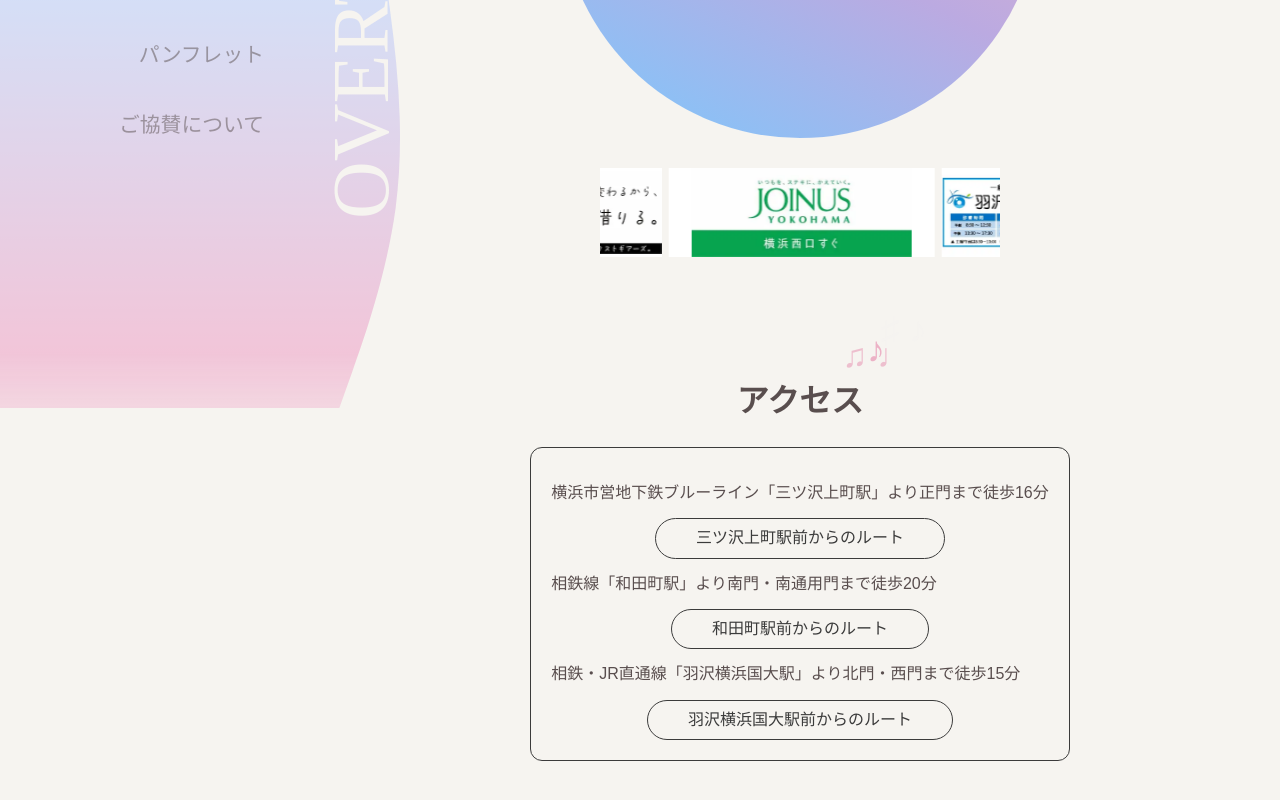
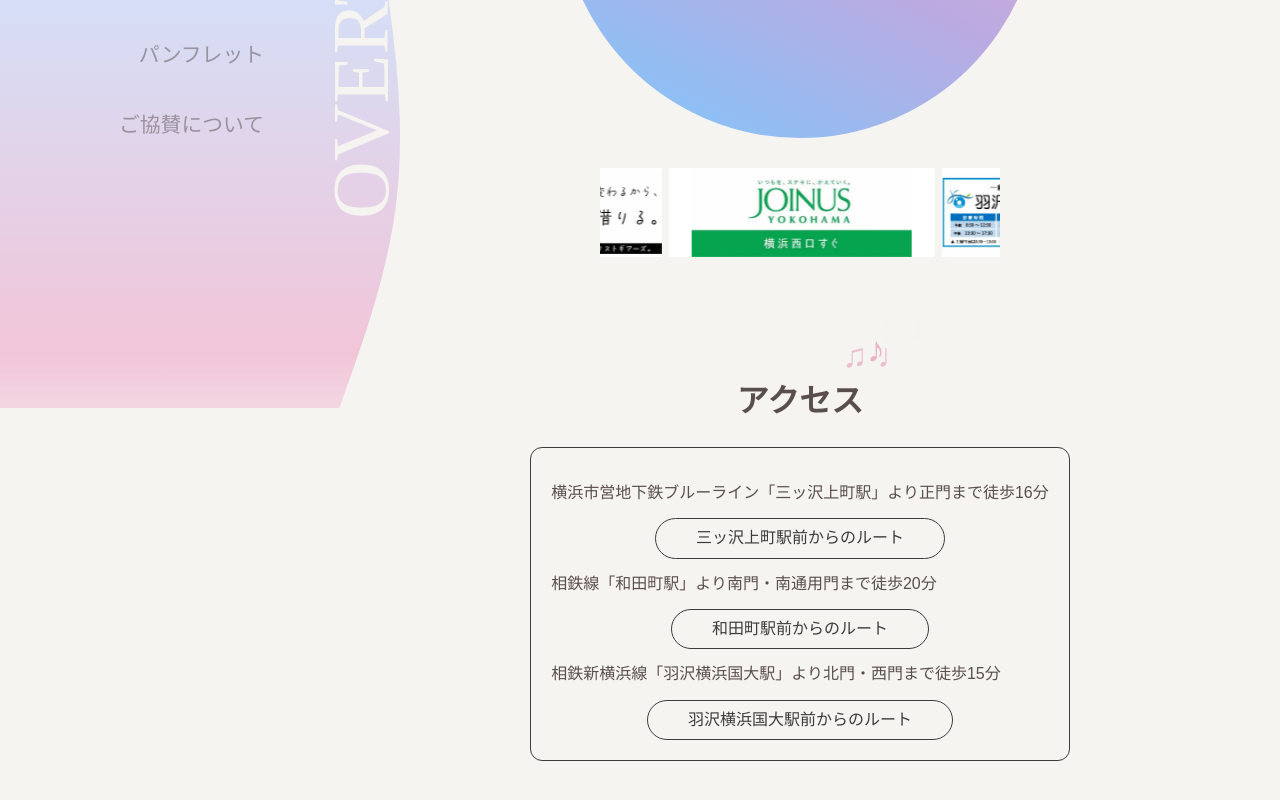
Before and after one commit to ynufes-tech/ynufes-seiryo23, a Nuxt app: page / in a window 1280 px wide. Shown: the part 392-1192 px from the top of the page. Built offline with nearby package versions, Linux system fonts and the light colour scheme; grey boxes are pictures that could not be loaded.

Commit message:
💬 アクセス情報の修正

```diff
--- a/pages/index.vue
+++ b/pages/index.vue
@@ -17,9 +17,9 @@ useHead({
   <div class="access">
     <SectionTitle class="access-title" section-title="アクセス" />
     <div class="train-access">
-      <p>横浜市営地下鉄ブルーライン「三ツ沢上町駅」より正門まで徒歩16分</p>
+      <p>横浜市営地下鉄ブルーライン「三ッ沢上町駅」より正門まで徒歩16分</p>
       <PrimaryButton
-        button-text="三ツ沢上町駅前からのルート"
+        button-text="三ッ沢上町駅前からのルート"
         link="https://www.ynu.ac.jp/access/train_front.html"
       />
       <p>相鉄線「和田町駅」より南門・南通用門まで徒歩20分</p>
@@ -27,7 +27,7 @@ useHead({
         button-text="和田町駅前からのルート"
         link="https://www.ynu.ac.jp/access/train_front.html"
       />
-      <p>相鉄・JR直通線「羽沢横浜国大駅」より北門・西門まで徒歩15分</p>
+      <p>相鉄新横浜線「羽沢横浜国大駅」より北門・西門まで徒歩15分</p>
       <PrimaryButton
         button-text="羽沢横浜国大駅前からのルート"
         link="https://www.ynu.ac.jp/access/train_front.html"
```
